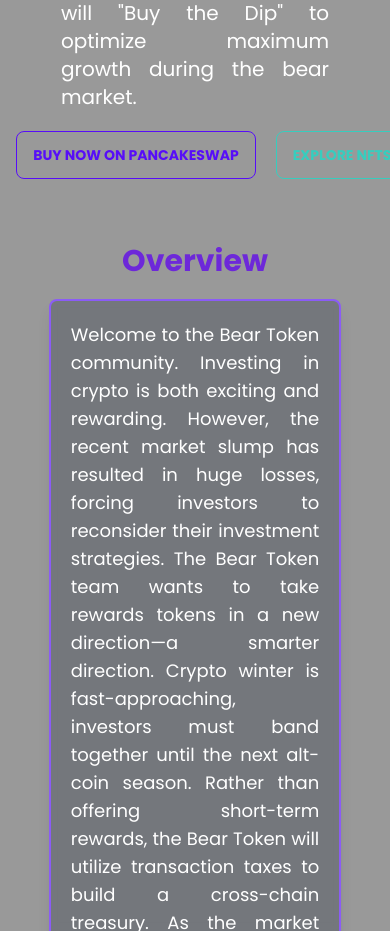
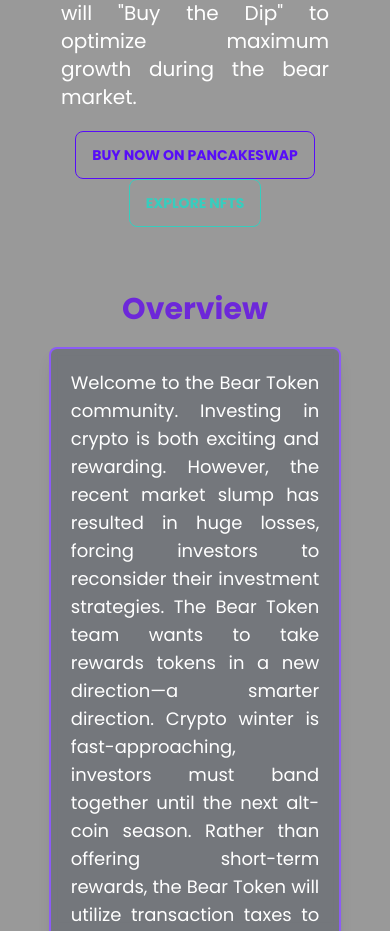
Before and after one commit to rafsan3503/bear-token, a plain HTML site: page index.html in a window 390 px wide. Shown: the part 847-1778 px from the top of the page. Drawn offline with nearby package versions, Linux system fonts and the light colour scheme.

```diff
--- a/index.html
+++ b/index.html
@@ -140,7 +140,7 @@
                         <div class="w-full lg:w-1/2 text-center mb-3 lg:text-left">
                         <p class="my-4 text-5xl font-bold text-violet-700">Beat the Market</p>
                         <p class="mb-5 text-justify text-white text-xl w-9/12 mx-auto lg:mx-0">The Bear Token ($BEAR) is a Binance Smart Chain rewards token designed to grow your money through the Crypto slump. <br> <br> Our unique treasury wallet will "Buy the Dip" to optimize maximum growth during the bear market.</p>
-                        <div class="flex gap-5">
+                        <div class="lg:flex gap-5">
                             <button class="btn btn-outline btn-primary">Buy Now on pancakeSwap</button>
                             <a href="https://boutique.papaexchange.online/collection/the-bear-token-nft-collection" target="_blank" class="btn btn-outline btn-accent">Explore NFTs</a>
                         </div>
```
